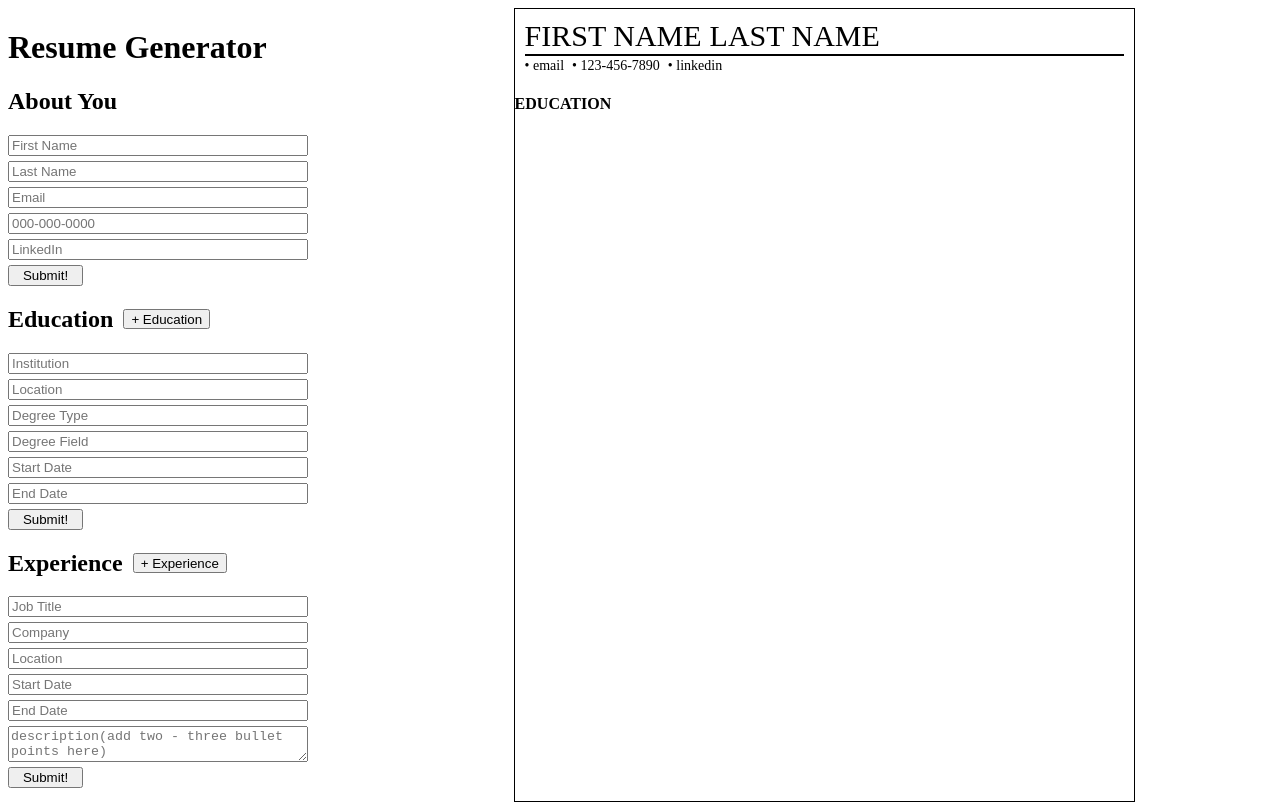
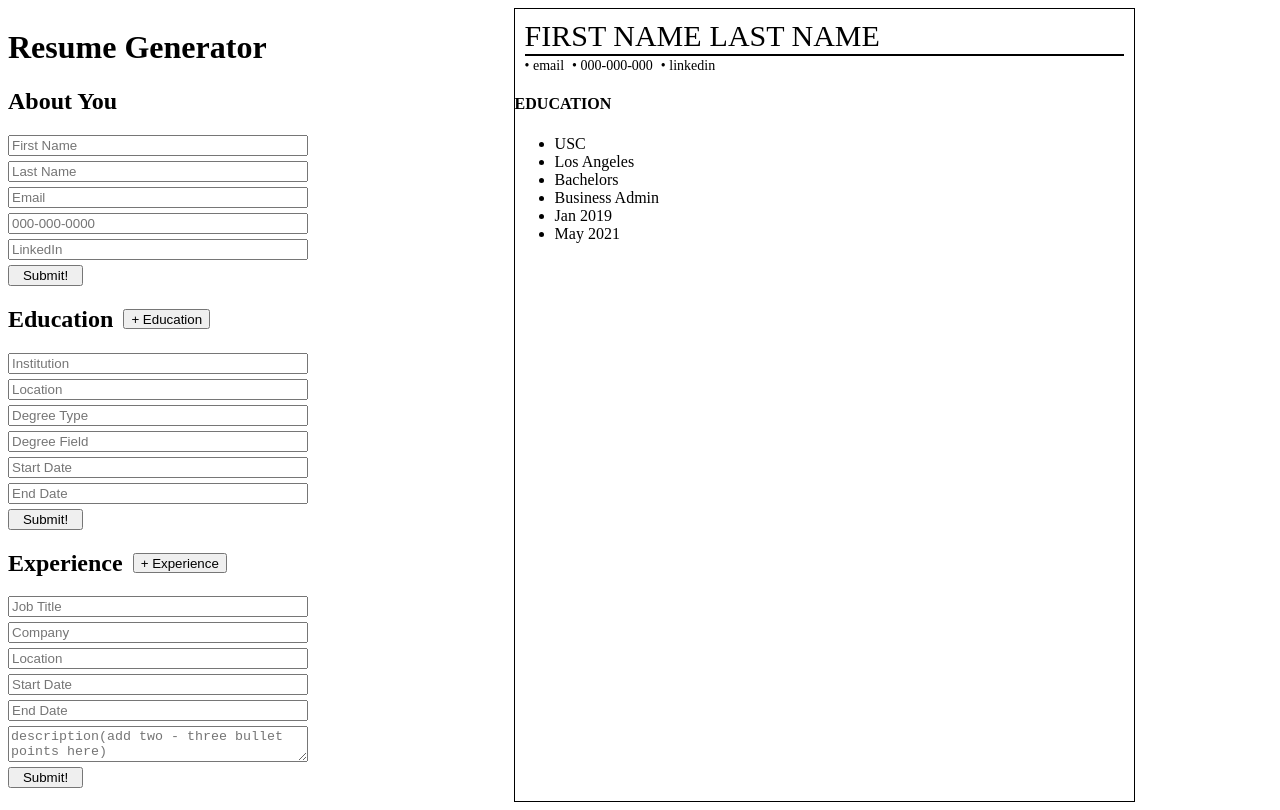
Before and after one commit to olvbrntly/resume-generator, a React (Create React App) app: page / in a window 1280 px wide. Built offline with nearby package versions, Linux system fonts and the light colour scheme.

Commit message:
items from array display on page (not styled)

```diff
--- a/src/App.js
+++ b/src/App.js
@@ -12,7 +12,7 @@ function App() {
     firstName:'FIRST NAME ',
     lastName:'LAST NAME',
     email:'email',
-    phoneNumber:'123-456-7890',
+    phoneNumber:'000-000-000',
     linkedIn:'linkedin',
   })
   const[submittedAboutInfo, setSubmittedAboutInfo] = useState({...aboutInfo})
@@ -29,24 +29,26 @@ function App() {
 
 
   //EDUCATION INFO STATE---------------------------------------
-  const [eduInfo, setEduInfo] = useState(
+  const initialEducation = [
     {
-      institution:'',
-      location:'',
-      degreeType:'',
-      degreeField:'',
-      startDate:'',
-      endDate:'',
-    })
+      id:1,
+      institution:'USC',
+      location:'Los Angeles',
+      degreeType:'Bachelors',
+      degreeField:'Business Admin',
+      startDate:'Jan 2019',
+      endDate:'May 2021',
+    },
+  ]
+  const [eduInfo, setEduInfo] = useState(initialEducation)
 
   function handleEduChange(e){
-      setEduInfo({...eduInfo, [e.target.name]: e.target.value})
-  }
-  const [EduInfoArray, setEduInfoArray] = useState({})
+       setEduInfo({...eduInfo, [e.target.name]: e.target.value})
+   }
 
   return (
     <div className="App">
-      <Form  onSubmitAboutForm={onSubmitAboutForm} handleAboutChange={handleAboutChange} handleEduChange={handleEduChange} aboutInfo={aboutInfo} />
+      <Form onSubmitAboutForm={onSubmitAboutForm} handleAboutChange={handleAboutChange}  aboutInfo={aboutInfo} />
       <Resume aboutInfo={submittedAboutInfo} eduInfo={eduInfo}/>
     </div>
   );
--- a/src/components/EduResume.js
+++ b/src/components/EduResume.js
@@ -5,7 +5,22 @@ function EduResume({eduInfo}){
     return(
         <div>
             <h4>EDUCATION</h4>
-            {eduInfo.location}
+            <ul>
+              {eduInfo.map(edu => (
+                <div>
+                    <li>{edu.institution}</li>
+                    <li>{edu.location}</li>
+                    <li>{edu.degreeType}</li>
+                    <li>{edu.degreeField}</li>
+                    <li>{edu.startDate}</li>
+                    <li>{edu.endDate}</li>
+
+                </div>
+
+
+              ))}
+            </ul>
+
         </div>
     )
 }
```
